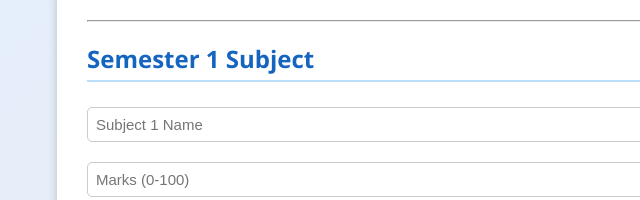
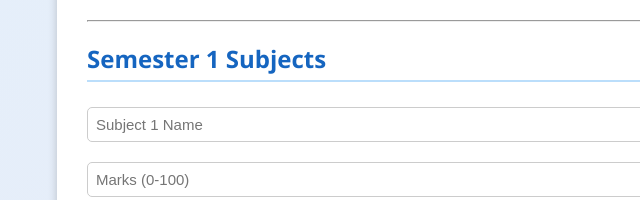
Before and after one commit to adityaa099/practice, a plain HTML site: page index.html in a window 1280 px wide. Shown: the part 1024-1224 px from the top of the page, 153-793 px from the left. Drawn offline with Linux system fonts and the light colour scheme.

Commit message:
8 updatedd website

```diff
--- a/index.html
+++ b/index.html
@@ -78,7 +78,7 @@
     <hr>
 
     <div id="sem1" class="semester active">
-      <h2>Semester 1 Subject</h2>
+      <h2>Semester 1 Subjects</h2>
       <input type="text" placeholder="Subject 1 Name">
       <input type="number" placeholder="Marks (0-100)" min="0" max="100">
       <input type="text" placeholder="Subject 2 Name">
```
